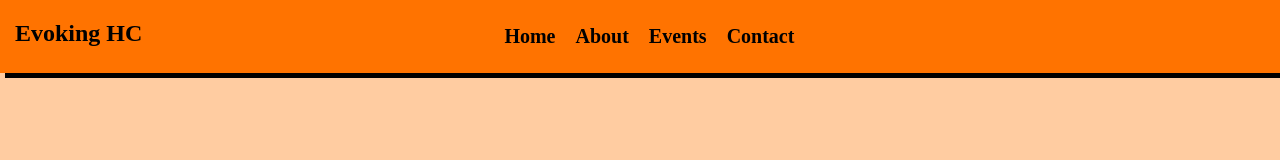
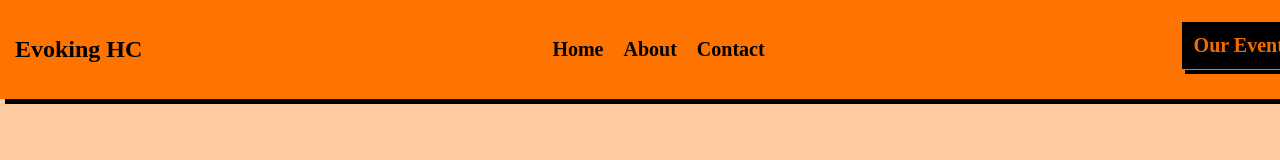
Before and after one commit to Evoking-Hack-Club/evoking-hc-site, a plain HTML site: page index.html in a window 1280 px wide. Drawn offline with Linux system fonts and the light colour scheme.

Commit message:
header done

```diff
--- a/index.html
+++ b/index.html
@@ -16,8 +16,10 @@
             <ul class="menu-list">
                 <li class="list"><a href="#">Home</a></li>
                 <li class="list"><a href="#">About</a></li>
-                <li class="list"><a href="#">Events</a></li>
                 <li class="list"><a href="#">Contact</a></li>
+                <li class="list">
+					<button class="button button--pandora"><a href="#"><span>Our Events</span></a></button>
+				</li>
             </ul>
         </div>
     </div>
--- a/style.css
+++ b/style.css
@@ -20,13 +20,12 @@ body{
     position:fixed;
 }
 .header-title{
-    position: relative;
-    top: 5px;
+  margin: auto 0;
 }
 .header-menu ul{
     display: flex;
     position: relative;
-    left: 22rem;
+    left: 25rem;
     list-style: none;
     justify-content: center;
     align-items: center;
@@ -43,4 +42,62 @@ body{
 }
 .header-menu ul li a:hover{
     border-bottom: 2px solid #000;
+    background: #000;
+    color: rgb(255, 115, 0);
+    padding: 5px;
 }
+button:focus {
+	/* Provide a fallback style for browsers
+	 that don't support :focus-visible */
+	outline: none;
+}
+button:focus-visible {
+	/* Draw a very noticeable focus style for
+	 keyboard-focus on browsers that do support
+	 :focus-visible */
+	outline: 2px solid #443ffc;
+	outline-offset: 3px;
+}
+
+.button {
+	pointer-events: auto;
+	cursor: pointer;
+	background: #e7e7e7;
+	border: none;
+	padding: 15px;
+	margin: 0;
+	font-family: inherit;
+	font-size: inherit;
+	position: relative;
+	display: inline-block;
+    left: 25rem;
+}
+.button::before,
+.button::after {
+	position: absolute;
+	top: 0;
+	left: 0;
+	width: 100%;
+	height: 100%;
+}
+.button--pandora{
+	background: #000;
+	font-weight: 700;
+	padding: 0;
+}
+button a span{
+    color: rgb(241, 109, 0);
+}
+.button--pandora span {
+	display: block;
+	background: #000;
+	padding: 12px;
+	border: 1px solid rgb(255, 115, 0);
+	transform: translate3d(-4px, -4px, 0);
+	transition: transform 0.3s cubic-bezier(0.7, 0, 0.2, 1);
+}
+.button--pandora:hover span {
+	transform: translate3d(-8px, -8px, 0);
+    background: rgb(241, 109, 0);
+    color: #000;
+}
```
